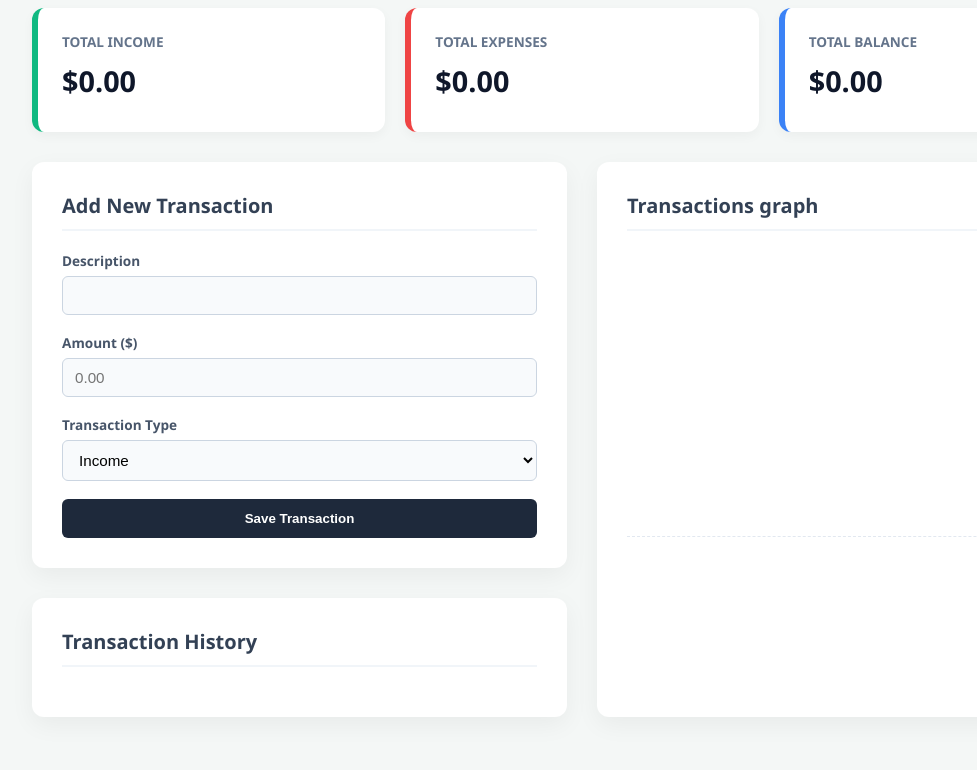
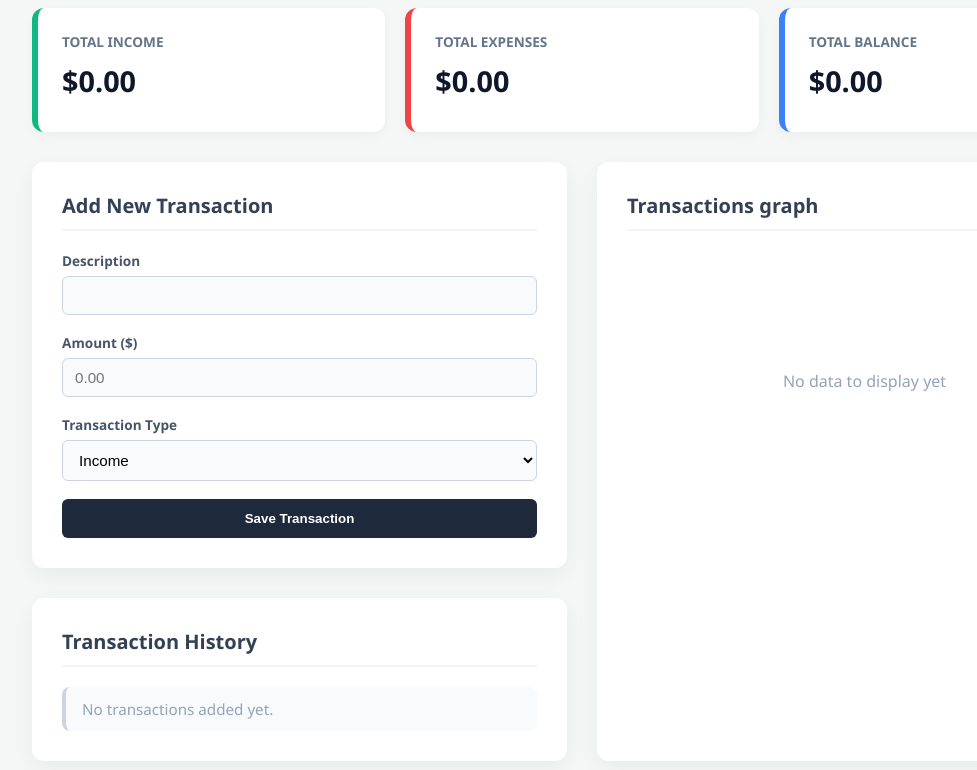
Before and after one commit to orla-lyne/my-expenses, a plain HTML site: page index.html in a window 1280 px wide. Shown: the part 134-904 px from the top of the page, without its empty margins (58-1035 px from the left). Drawn offline with Linux system fonts and the light colour scheme.

Commit message:
added transaction graph

```diff
--- a/index.html
+++ b/index.html
@@ -60,9 +60,10 @@
             </div>
         </div>
 
-        <div class="panel chart-panel">
+        <div id="chartPanel" class="panel chart-panel empty">
             <h2>Transactions graph</h2>
             <div class="chart-box">
+                <div class="chart-placeholder">No data to display yet</div>
                 <canvas id="pieChart" width="260" height="260"></canvas>
                 <ul id="legend" class="legend"></ul>
             </div>
--- a/script.js
+++ b/script.js
@@ -1,14 +1,14 @@
 let totalIncome = 0, totalExpenses = 0;
-const history = [];
+const historyLog = [];
 
 const canvas = document.getElementById("pieChart");
 const ctx = canvas.getContext("2d");
 const legend = document.getElementById("legend");
+const chartPanel = document.getElementById("chartPanel");
 const incView = document.getElementById("totalIncome");
 const expView = document.getElementById("totalExpenses");
 const balView = document.getElementById("totalBalance");
 const balCard = document.getElementById("balanceCard");
-const balBadge = document.getElementById("balanceBadge");
 const txForm = document.getElementById("txForm");
 const historyList = document.getElementById("historyList");
 
@@ -26,11 +26,10 @@
     balView.textContent = fmt(balance);
 
     balCard.className = "card balance " + (balance > 0 ? "positive" : balance < 0 ? "negative" : "");
-    balBadge.textContent = balance > 0 ? "Net Surplus" : balance < 0 ? "Net Deficit" : "Net Balanced";
 
-    historyList.innerHTML = history.length === 0 ?
+    historyList.innerHTML = historyLog.length === 0 ?
         `<li class="history-item" style="color:#94a3b8">No transactions added yet.</li>` :
-        history.slice().reverse().map(tx => `
+        historyLog.slice().reverse().map(tx => `
             <li class="history-item ${tx.type}">
                 <span>${tx.desc}</span>
                 <span class="item-amt">${tx.type === 'income' ? '+' : '-'}${fmt(tx.amount)}</span>
@@ -41,12 +40,10 @@
     legend.innerHTML = "";
 
     if (volume === 0) {
-        ctx.beginPath();
-        ctx.arc(canvas.width / 2, canvas.height / 2, (canvas.width / 2) - 10, 0, 2 * Math.PI);
-        ctx.fillStyle = "#e2e8f0";
-        ctx.fill();
-        legend.innerHTML = `<li class="legend-item" style="color:#94a3b8">No entries to display charts.</li>`;
+        chartPanel.classList.add("empty");
         return;
+    } else {
+        chartPanel.classList.remove("empty");
     }
 
     const data = [
@@ -93,7 +90,7 @@
     if (type === "income") totalIncome += amount;
     else totalExpenses += amount;
 
-    history.push({ desc, amount, type });
+    historyLog.push({ desc, amount, type });
     updateUI();
     txForm.reset();
 });
--- a/style.css
+++ b/style.css
@@ -56,11 +56,8 @@
     margin-bottom: 8px;
 }
 
-
 .income { border-left-color: #10b981; }
-
 .expense { border-left-color: #ef4444; }
-
 .balance { border-left-color: #3b82f6; }
 .positive { border-left-color: #10b981; }
 .negative { border-left-color: #ef4444; }
@@ -74,7 +71,7 @@
     max-width: 1100px;
 }
 
-.left{
+.left {
     display: flex;
     flex-direction: column;
     gap: 30px;
@@ -82,7 +79,7 @@
 
 @media (max-width: 850px) {
     .dashboard-body { grid-template-columns: 1fr; }
-    .metrics-grid { flex-direction: column; gap: 15px; }
+    .transactions { flex-direction: column; gap: 15px; }
 }
 
 .panel {
@@ -165,6 +162,24 @@
     flex-direction: column;
     align-items: center;
     gap: 25px;
+    min-height: 260px;
+    justify-content: center;
+}
+
+.chart-placeholder {
+    display: none;
+    color: #94a3b8;
+    font-size: 1rem;
+    font-weight: 500;
+}
+
+.chart-panel.empty #pieChart,
+.chart-panel.empty .legend {
+    display: none;
+}
+
+.chart-panel.empty .chart-placeholder {
+    display: block;
 }
 
 .legend {
```
